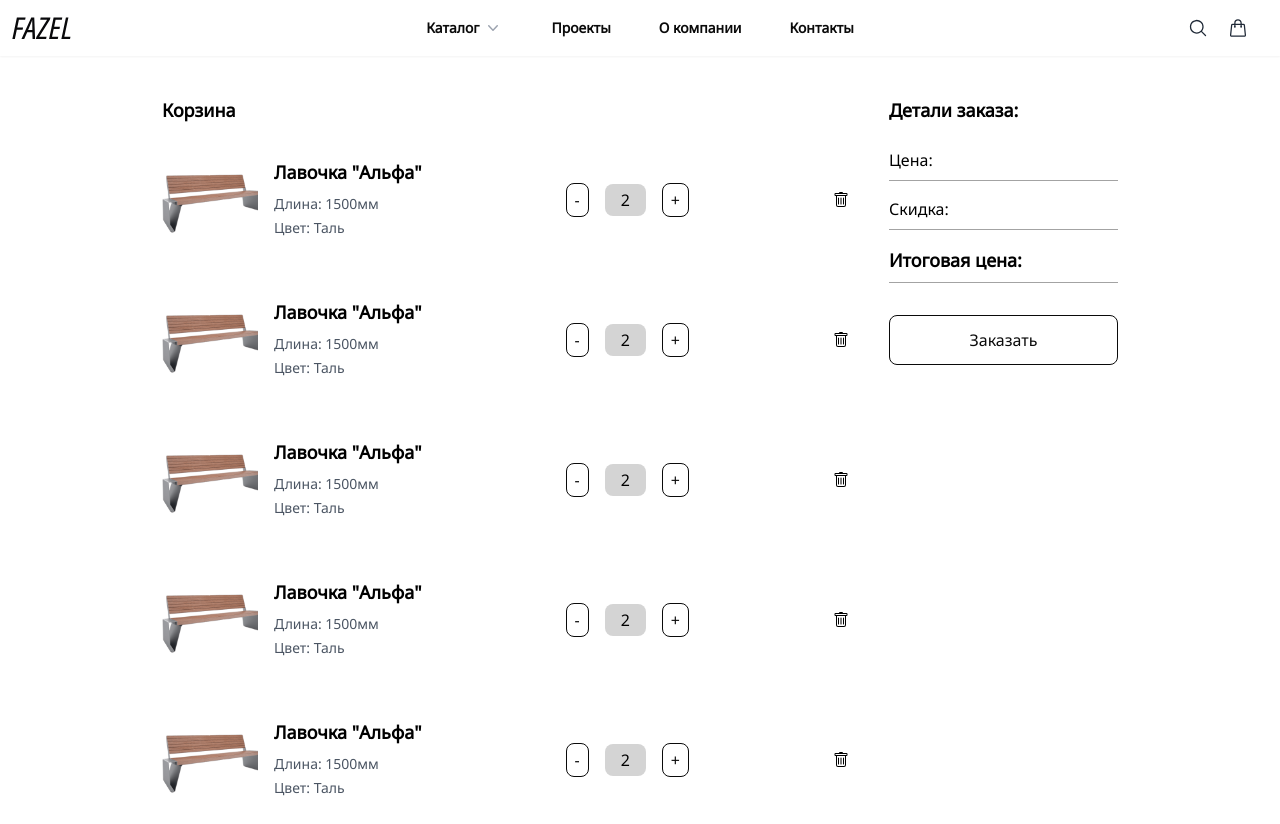
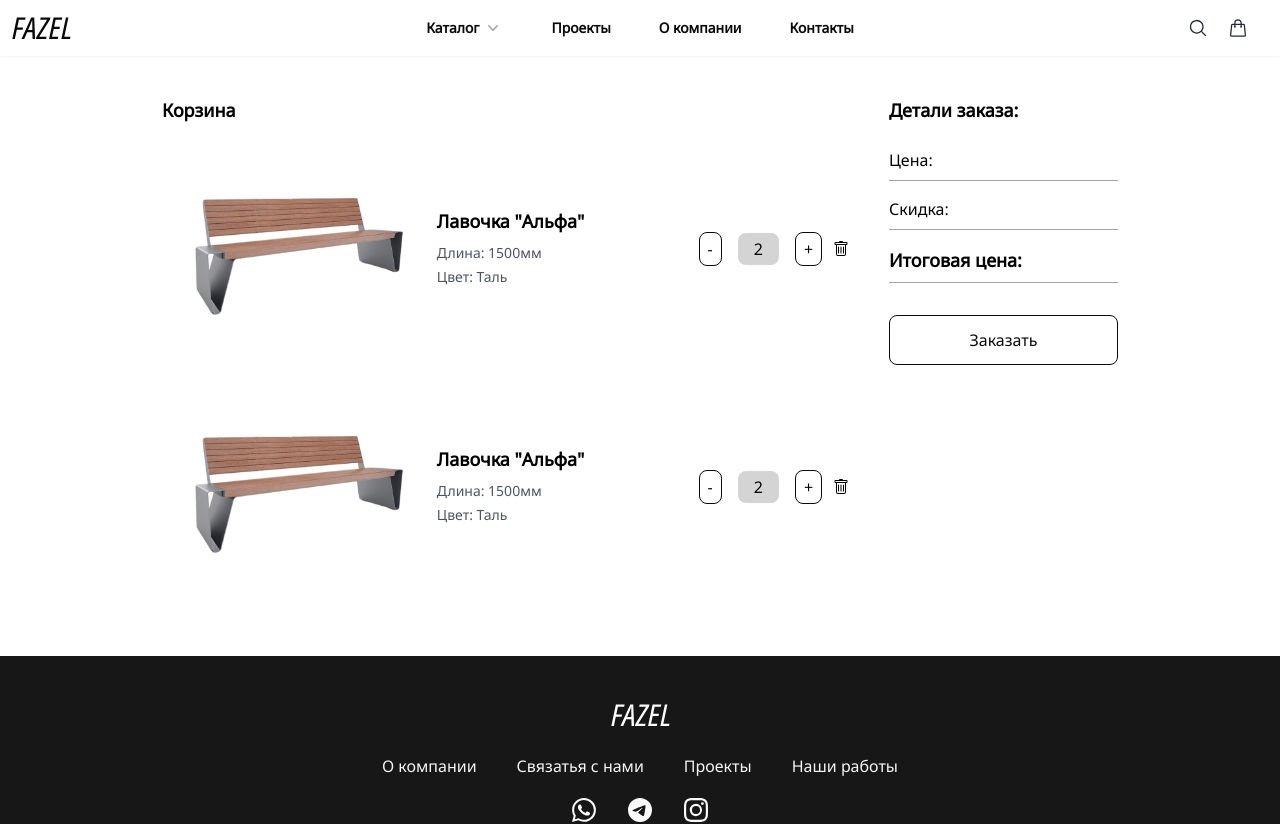
Before and after one commit to Dzhanaur1/fazel-client, a Next.js app: page /cart in a window 1280 px wide. Shown: the top 824 px of the page. Built offline with nearby package versions, Linux system fonts and the light colour scheme.

Commit message:
fix cart

```diff
--- a/app/cart/page.jsx
+++ b/app/cart/page.jsx
@@ -4,24 +4,28 @@ import { BsTrash, BsTrash2Fill } from "react-icons/bs";
 const ProductItem = () => {
   return (
     <div className="flex items-center  justify-between mb-6">
-      <div className="flex-2">
+      <div className="flex-[2]">
         <img
           src="slider/alpha.png"
           alt="Product Image"
-          className="w-24 h-24 object-cover rounded"
+          className=" object-cover rounded"
         />
       </div>
-      <div className=" flex-2 pl-4">
-        <h2 className="text-lg font-semibold mb-2">Лавочка "Альфа"</h2>
-        <p className="text-gray-600 text-sm mb-1">Длина: 1500мм</p>
-        <p className="text-gray-600 text-sm mb-1">Цвет: Таль</p>
+      <div className=" flex-[2] pl-4">
+        <h2 className="text-sm lg:text-lg font-semibold mb-2">
+          Лавочка "Альфа"
+        </h2>
+        <p className="text-gray-600 lg:text-sm text-[11px] mb-1">
+          Длина: 1500мм
+        </p>
+        <p className="text-gray-600 lg:text-sm text-[11px] mb-1">Цвет: Таль</p>
       </div>
-      <div className=" flex flex-1 justify-center gap-2 lg:gap-4 items-center">
+      <div className=" flex flex-1 justify-center gap-1 lg:gap-4 items-center">
         <button className=" btn btn--out-black !py-1">-</button>
-        <p className="px-4 py-1 rounded-lg  bg-neutral-300">2</p>
+        <p className="px-2 lg:px-4 py-1 rounded-lg  bg-neutral-300">2</p>
         <button className=" !py-1 btn btn--out-black">+</button>
       </div>
-      <button>
+      <button className="ml-[8px]">
         <BsTrash />
       </button>
     </div>
@@ -33,12 +37,6 @@ const ShoppingCart = () => {
     <div className="con max-w-[980px] flex-col lg:flex-row pt-4 lg:pt-10 flex">
       <div className="flex flex-col flex-[3] gap-2 lg:gap-5 lg:mr-10">
         <h3 className="text-lg font-bold mb-2">Корзина </h3>
-        <ProductItem />
-        <ProductItem />
-        <ProductItem />
-        <ProductItem />
-        <ProductItem />
-        <ProductItem />
         <ProductItem />
         <ProductItem />
       </div>
```
Also changed, not shown: app/catalog/page.jsx (+1 -8 lines).
